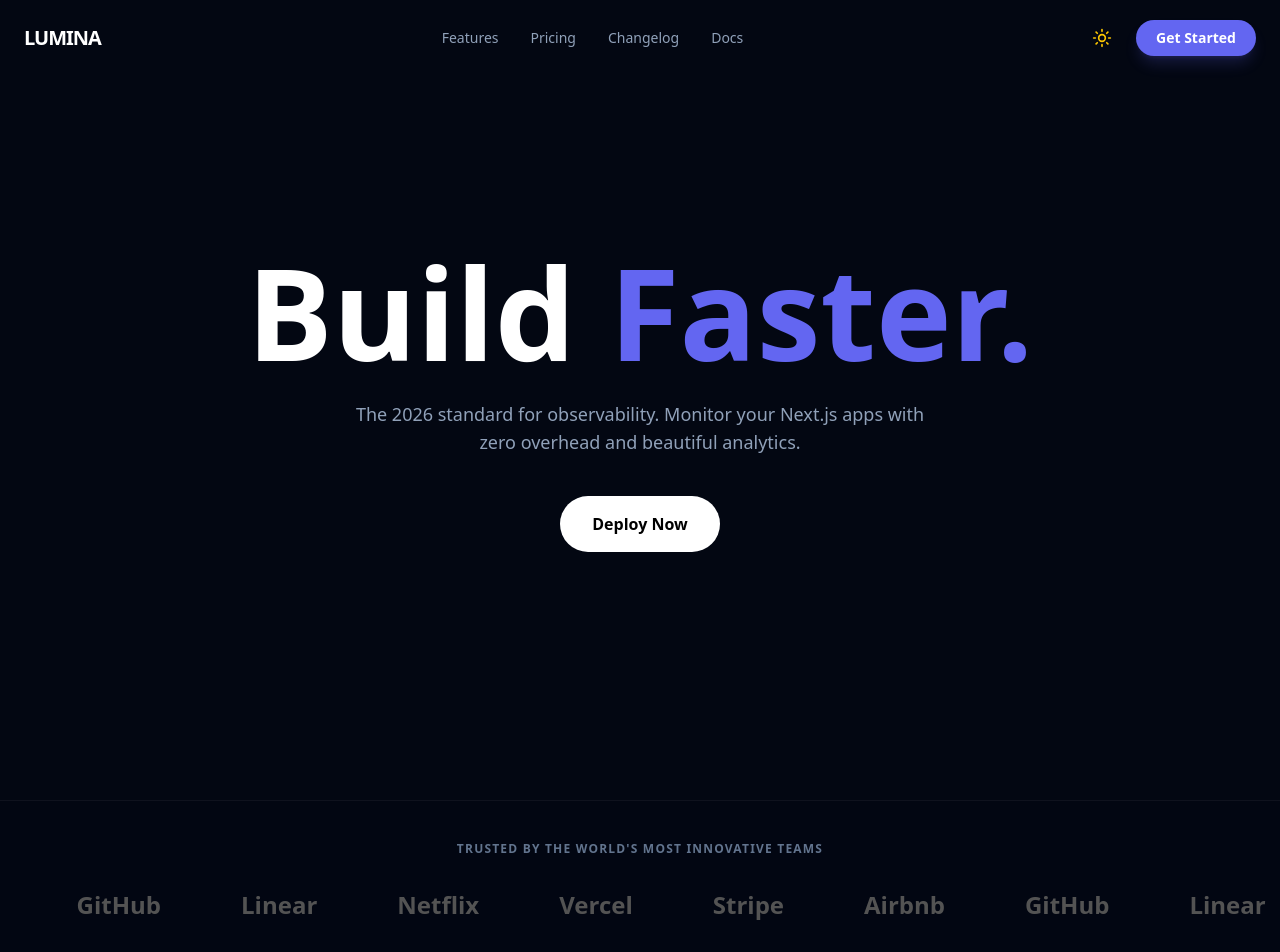
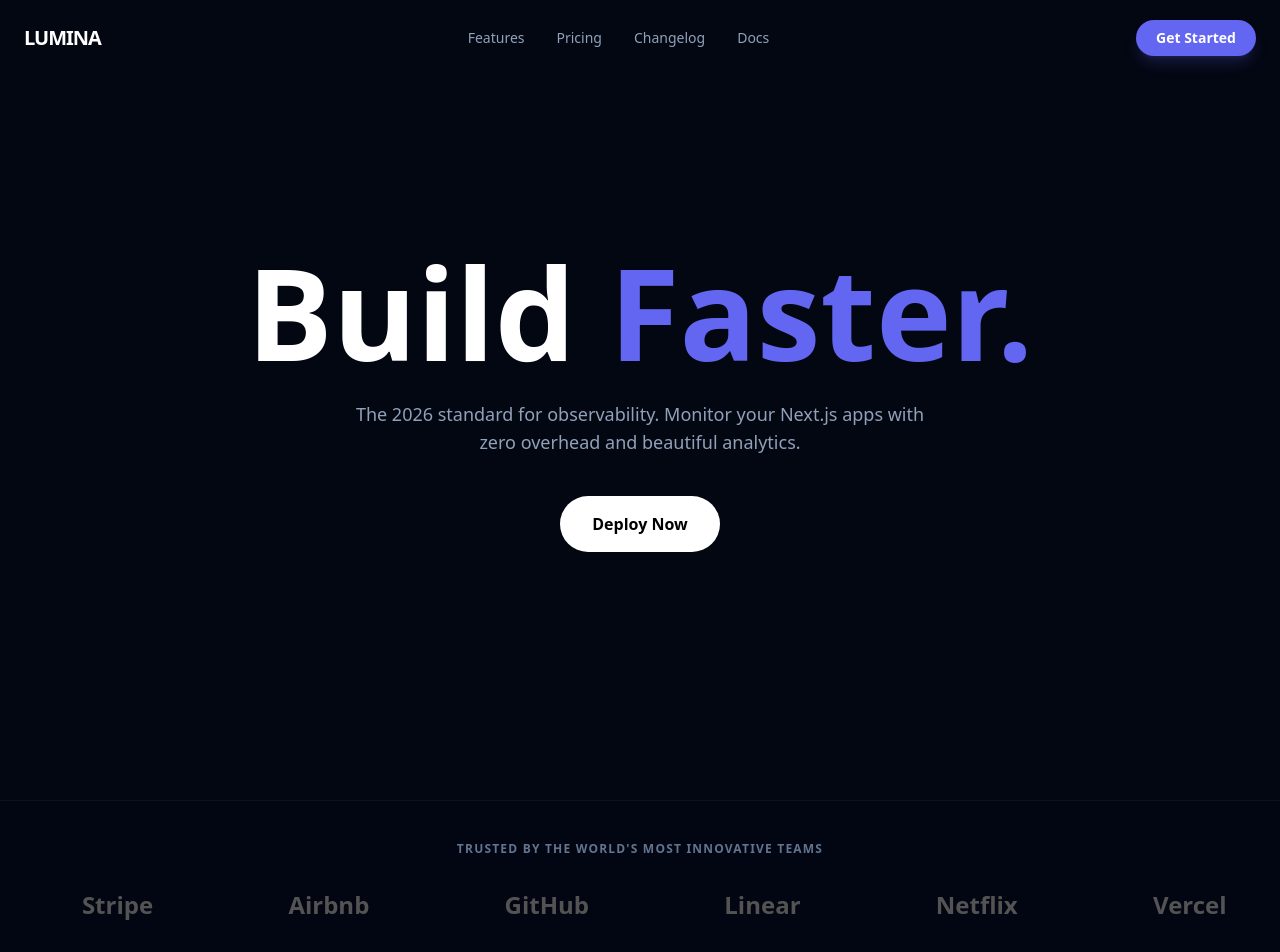
Before and after one commit to Holupeter/Lumina-saas, a Next.js app: page / in a window 1280 px wide. Shown: the top 952 px of the page. Built offline with nearby package versions, Linux system fonts and the light colour scheme.

Commit message:
fix: seamless infinitee logo marquee scroll and speed adjusment

```diff
--- a/src/app/globals.css
+++ b/src/app/globals.css
@@ -10,6 +10,9 @@
   .dark body {
     @apply bg-brand-dark text-white;
   }
+
+}
+
 @keyframes scroll {
   from {
     transform: translateX(0);
@@ -19,4 +22,3 @@
     transform: translateX(-50%);
   }
 }
-}
--- a/src/components/LogoCloud.tsx
+++ b/src/components/LogoCloud.tsx
@@ -1,17 +1,27 @@
 export default function LogoCloud() {
   const logos = ["Vercel", "Stripe", "Airbnb", "GitHub", "Linear", "Netflix"];
+
+  const logoGroup = logos.map((logo, i) => (
+    <span
+      key={i}
+      className="text-2xl font-bold text-slate-600 grayscale hover:grayscale-0 transition cursor-default whitespace-nowrap"
+    >
+      {logo}
+    </span>
+  ));
 
   return (
     <div className="w-full border-y border-white/5 bg-brand-dark/50 py-10 overflow-hidden">
       <p className="text-center text-xs font-semibold uppercase tracking-widest text-slate-500 mb-8">
-        Trusted by the world's most innovative teams
+        Trusted by the world&apos;s most innovative teams
       </p>
-      <div className="flex w-[200%] animate-[scroll_20s_linear_infinite] gap-20">
-        {[...logos, ...logos].map((logo, i) => (
-          <span key={i} className="text-2xl font-bold text-slate-600 grayscale hover:grayscale-0 transition cursor-default">
-            {logo}
-          </span>
-        ))}
+      <div className="flex animate-[scroll_20s_linear_infinite]">
+        <div className="flex shrink-0 min-w-full justify-around gap-20 px-10">
+          {logoGroup}
+        </div>
+        <div className="flex shrink-0 min-w-full justify-around gap-20 px-10">
+          {logoGroup}
+        </div>
       </div>
     </div>
   );
--- a/src/components/NavBar.tsx
+++ b/src/components/NavBar.tsx
@@ -2,7 +2,6 @@
 
 import { useState, useEffect } from "react";
 import Link from "next/link";
-import ThemeToggle from "./ThemeToggle";
 
 const navLinks = [
     { name: "Features", href: "#features" },
@@ -50,7 +49,6 @@ export default function Navbar() {
 
                 {/* Actions */}
                 <div className="flex items-center gap-4">
-                    <ThemeToggle />
                     <button className="rounded-full bg-brand-primary px-5 py-2 text-sm font-semibold text-white hover:bg-brand-accent transition shadow-lg shadow-brand-primary/20">
                         Get Started
                     </button>
--- a/src/types/index.ts
+++ b/src/types/index.ts
@@ -1,4 +1,4 @@
-// Centralizing types makes it easier to reuse them across the app
+
 export interface Feature {
   id: string;
   title: string;
```
Lines whose indentation alone changed are shown as unchanged.
